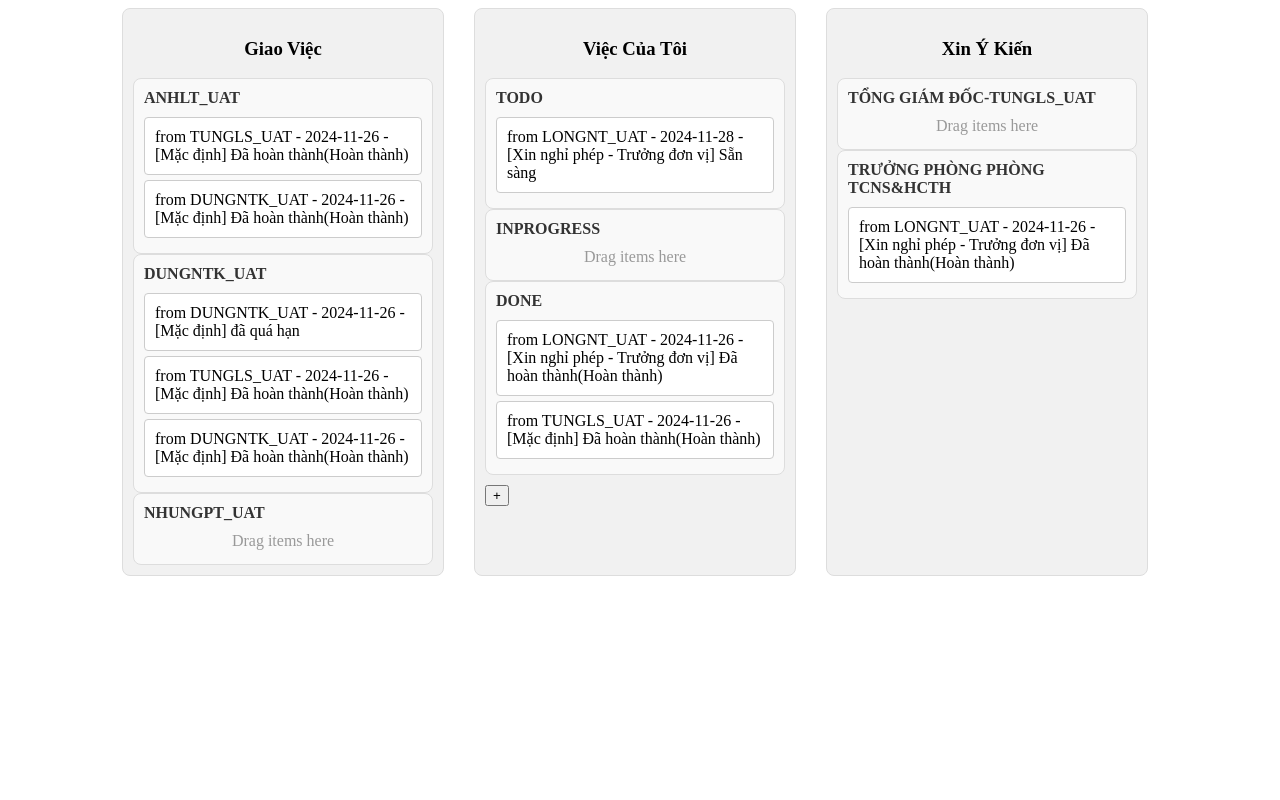
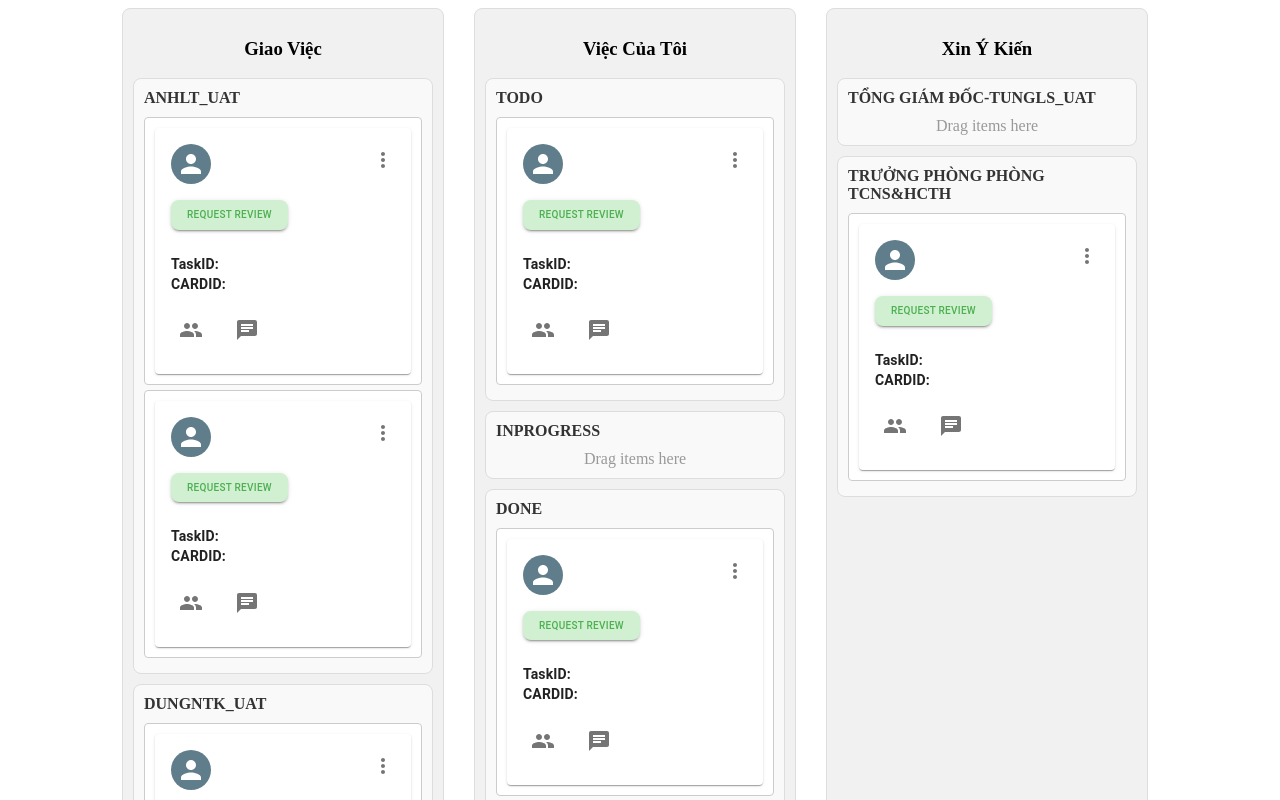
Before and after one commit to doankhanh122/NewZWeb-Demo, a React (Vite) app: page / in a window 1280 px wide. Shown: the top 800 px of the page. Built offline with nearby package versions, Linux system fonts and the light colour scheme.

Commit message:
Up code fix bug

```diff
--- a/src/Item.jsx
+++ b/src/Item.jsx
@@ -1,6 +1,20 @@
 import React from "react";
 import { useSortable } from "@dnd-kit/sortable";
 import { CSS } from "@dnd-kit/utilities";
+import {
+  Card,
+  CardHeader,
+  CardContent,
+  Typography,
+  Button,
+  IconButton,
+  Stack,
+  Avatar,
+  Tooltip,
+} from "@mui/material";
+import MoreVertIcon from "@mui/icons-material/MoreVert";
+import GroupIcon from "@mui/icons-material/Group";
+import ChatIcon from "@mui/icons-material/Chat";
 
 function SortableItem({ id }) {
   const {
@@ -32,7 +46,68 @@ function SortableItem({ id }) {
       {...attributes} // Thuộc tính cho khả năng kéo thả
       {...listeners} // Sự kiện kéo thả
     >
-      {id}
+      <Card
+
+    >
+      <CardHeader
+        avatar={
+          <Avatar sx={{ bgcolor: "#607d8b" }}>
+
+          </Avatar>
+        }
+        action={
+          <IconButton>
+            <MoreVertIcon />
+          </IconButton>
+        }
+      />
+      <Button
+        variant="contained"
+        sx={{
+          backgroundColor: "#d1f0d1",
+          color: "#4caf50",
+          fontSize: "10px",
+          textTransform: "uppercase",
+          margin: "0 16px",
+          borderRadius: 2,
+        }}
+      >
+        Request Review
+      </Button>
+      <CardContent>
+        <Typography
+          variant="body2"
+          sx={{ fontStyle: "italic", color: "#757575" }}
+        >
+
+        </Typography>
+        <Typography variant="body2" sx={{ marginTop: 1 }}>
+
+        </Typography>
+        <Typography variant="body2">
+          <strong>TaskID:</strong>
+        </Typography>
+        <Typography variant="body2">
+          <strong>CARDID:</strong>
+        </Typography>
+        <Stack
+          direction="row"
+          spacing={2}
+          sx={{ marginTop: 2 }}
+        >
+          <Tooltip title="Group">
+            <IconButton>
+              <GroupIcon />
+            </IconButton>
+          </Tooltip>
+          <Tooltip title="Chat">
+            <IconButton>
+              <ChatIcon />
+            </IconButton>
+          </Tooltip>
+        </Stack>
+      </CardContent>
+    </Card>
     </div>
   );
 }
--- a/src/container.jsx
+++ b/src/container.jsx
@@ -16,7 +16,9 @@ const DroppableContainer = ({ containerId, items, title }) => {
         border: "1px solid #ddd",
         borderRadius: "8px",
         padding: "10px",
-        minHeight: "50px",
+        minHeight: "40px",
+        overflowY:"auto",
+        marginBottom:"10px",
       }}
     >
       {/* Title Section */}
```
